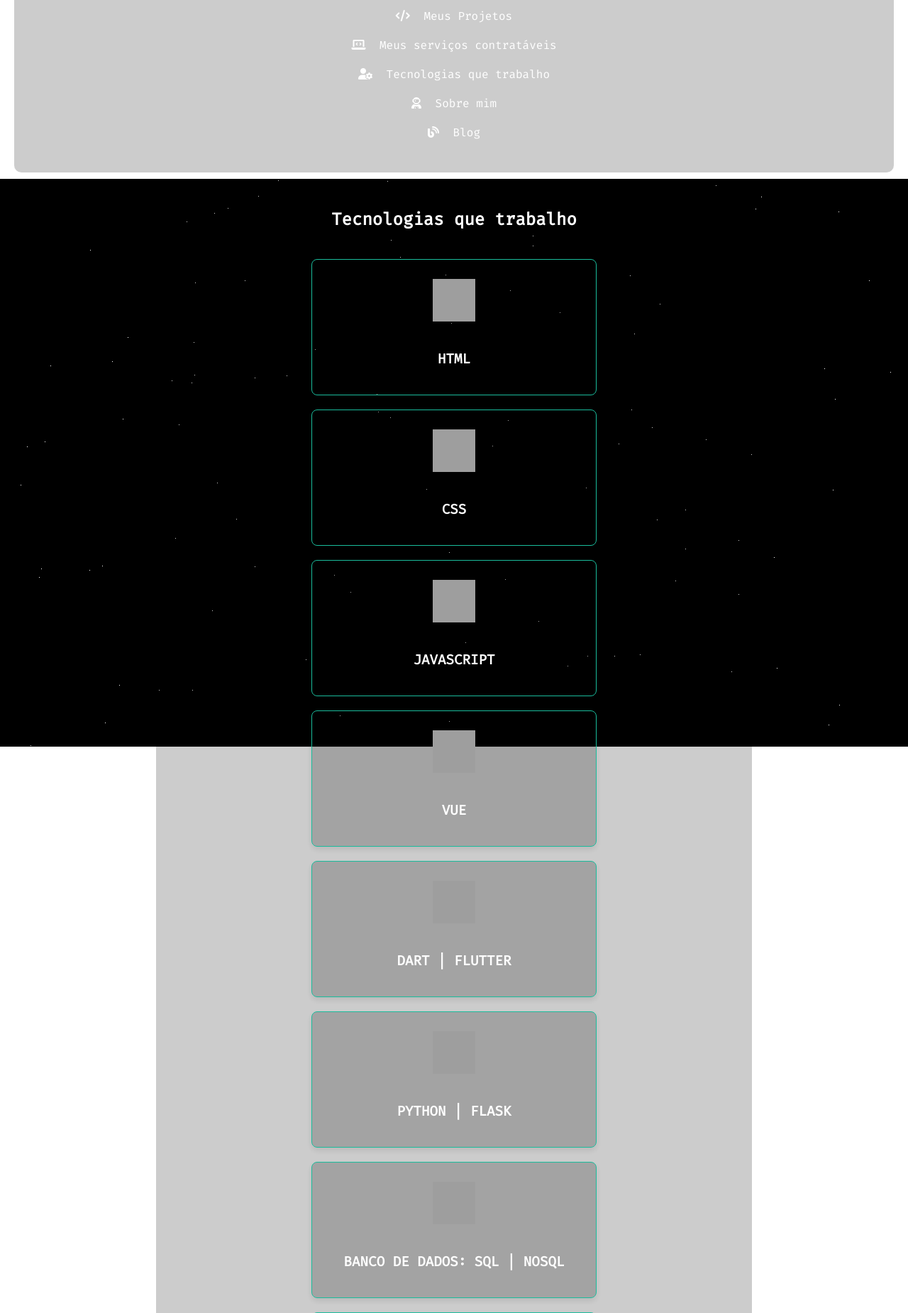
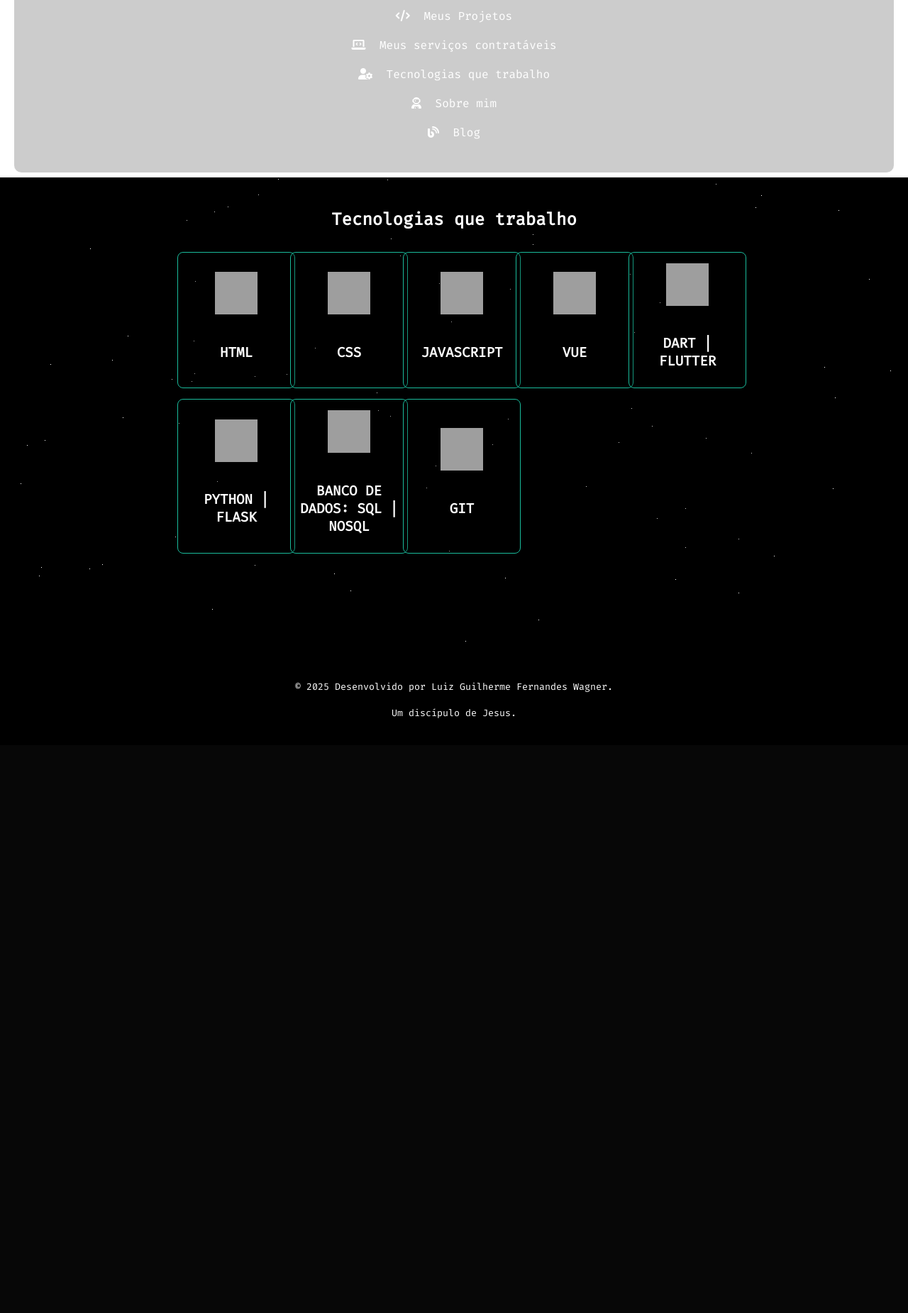
Before and after one commit to luizguilhermefw/portfolio, a PHP site: page / in a window 1280 px wide, after a click on "Tecnologias que trabalho". Shown: the part 455-2305 px from the top of the page at 71% size. After the commit the page ends 1467 px from the top, so only its background shows below. Run offline with PHP 8.4, Linux system fonts and the light colour scheme; grey boxes are pictures that could not be loaded.

Commit message:
fix: Reorganiza grades das seções Tecnologias e Serviços
 Tecnologias que trabalho:
- Migra de Flexbox para CSS Grid para melhor controle
- Implementa colunas responsivas (min 180px)
- Remove margens fixas, usa gap uniforme de 20px
- Cards ocupam 100% do espaço disponível

 Serviços Contratáveis:
- CSS Grid com colunas responsivas (min 280px)
- Altura mínima consistente de 200px
- Layout mobile otimizado com 1 coluna
- Espaçamento padronizado entre cards

 Responsividade aprimorada:
- Desktop: múltiplas colunas organizadas
- Mobile: layout simplificado
- Preserva integridade da seção Meus Projetos

- Incrementa versão CSS para v2.1

```diff
--- a/index.html
+++ b/index.html
@@ -8,7 +8,7 @@
     <link href="https://fonts.googleapis.com/css2?family=Fira+Code&display=swap" rel="stylesheet">
     <link rel="stylesheet" href="https://cdnjs.cloudflare.com/ajax/libs/font-awesome/6.0.0-beta3/css/all.min.css">
     <title>Luiz Guilherme Fernandes Wagner - Portfólio</title>
-    <link rel="stylesheet" href="style.css?v=2.0">
+    <link rel="stylesheet" href="style.css?v=2.1">
     <link rel="apple-touch-icon" sizes="180x180" href="apple-touch-icon.png">
     <link rel="icon" type="image/png" sizes="32x32" href="favicon-32x32.png">
     <link rel="icon" type="image/png" sizes="16x16" href="favicon-16x16.png">
--- a/style.css
+++ b/style.css
@@ -160,30 +160,30 @@
 }
 
 .skills-soft-list {
-    display: flex;
-    flex-wrap: wrap;
-    justify-content: space-around;
+    display: grid;
+    grid-template-columns: repeat(auto-fit, minmax(280px, 1fr));
+    gap: 20px;
     margin-top: 30px;
+    padding: 0 20px;
 }
 
 .hard-skills-list {
-    display: flex;
-    flex-wrap: wrap;
-    justify-content: space-around;
+    display: grid;
+    grid-template-columns: repeat(auto-fit, minmax(180px, 1fr));
+    gap: 20px;
     margin-top: 30px;
+    padding: 0 20px;
 }
 
 .skill-soft {
-    width: 300px;
-    height: 250px;
+    width: 100%;
+    min-height: 200px;
     padding: 20px;
-    margin: 20px;
     background-color: var(--card-background-color);
     border: 1px solid var(--border-color);
     box-shadow: 0 4px 8px rgba(0, 0, 0, 0.1);
     border-radius: 8px;
-    text-align: justify;
-    word-wrap: break-word;
+    text-align: center;
     transition: transform 0.3s ease, border-color 0.3s ease, background-color 0.3s ease;
 }
 
@@ -206,10 +206,9 @@
 }
 
 .skill-hard {
-    width: 200px;
+    width: 100%;
     min-height: 150px;
     padding: 20px;
-    margin: 20px;
     background-color: var(--card-background-color);
     border: 1px solid var(--border-color);
     box-shadow: 0 4px 8px rgba(0, 0, 0, 0.1);
@@ -725,9 +724,20 @@
         font-size: 22px;
     }
 
+    .skills-soft-list {
+        grid-template-columns: 1fr;
+        padding: 0 10px;
+        gap: 15px;
+    }
+
+    .hard-skills-list {
+        grid-template-columns: repeat(auto-fit, minmax(120px, 1fr));
+        padding: 0 10px;
+        gap: 15px;
+    }
+
     .skill-soft {
-        width: 100%;
-        margin: 10px 0;
+        min-height: 180px;
         padding: 15px;
     }
 
@@ -740,8 +750,8 @@
     }
 
     .skill-hard {
-        width: calc(50% - 40px);
-        margin: 10px;
+        min-height: 120px;
+        padding: 15px 10px;
     }
 
     .menu ul {
```
